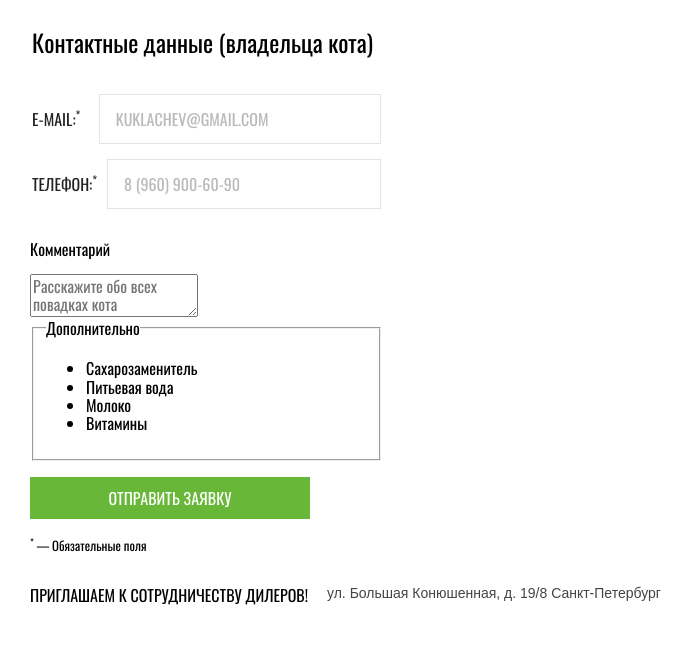
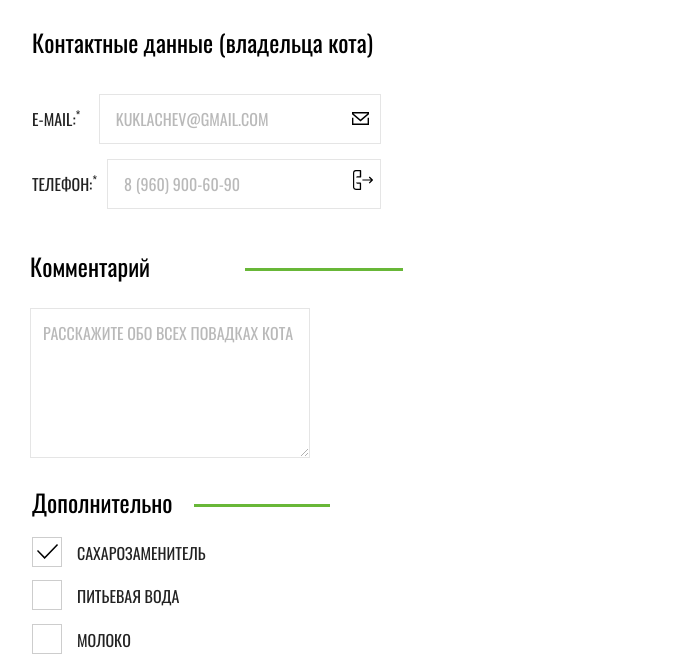
Before and after one commit to MikhailBobrov/1093505-cat-energy-18, a website: page source/form.html in a window 1280 px wide. Shown: the part 778-1445 px from the top of the page, without its empty margins (0-694 px from the left). Drawn offline with nearby package versions, Linux system fonts and the light colour scheme; files that its build step writes are made by us from their sources.

Commit message:
сделал чекбоксы

```diff
--- a/source/form.html
+++ b/source/form.html
@@ -78,13 +78,15 @@
             <fieldset class="form-contacts__list">
               <legend class="form-contacts__data form-contacts__data--greenline">Контактные данные (владельца кота)</legend>
                 <ul class="form-contacts__wrapper">
-                  <li class="form-contacts__point">
+                  <li class="form-contacts__point form-contacts__point--email">
                     <label class="form-contacts__label form-contacts__label--email" for="email-login">E-mail:<sup>*</sup></label>
-                    <input class="form-contacts__input" id="email-login" type="email" name="email" placeholder="kuklachev@gmail.com" required>
+                    <input class="form-contacts__input form-contacts__input--email" id="email-login" type="email" name="email" placeholder="kuklachev@gmail.com" required>
+                      <svg class="form-contacts__svg1" width="17" height="13"><path d="M15.6 11.6H1.4V5.8H0V13h17V5.8h-1.4v5.8zM0 0v2.3l8.5 7.1L17 2.3V0H0zm15.6 1.6L8.5 7.5 1.4 1.6v-.2h14.2v.2z"/></svg>
                   </li>
-                  <li class="form-contacts__point">
+                  <li class="form-contacts__point form-contacts__point--tel">
                     <label class="form-contacts__label form-contacts__label--tel" for="tel">Телефон:<sup>*</sup></label>
                     <input class="form-contacts__input" id="tel" type="tel" name="tel" pattern="[0-9]{1}-[0-9]{3}-[0-9]{3}" placeholder="8 (960) 900-60-90" required>
+                      <svg class="form-contacts__svg2" width="20" height="20"><path d="M17.9 9.4H9.4v1.2h8.5l-2.1 2.1.9.9 3.1-3.1c.2-.2.2-.6 0-.9l-3.1-3.1-.9.9 2.1 2zM8.1 19.4v-6.2c0-.3-.3-.6-.6-.6H3.1c0 .7.6 1.2 1.2 1.2h2.5v5H3.1c-1 .1-1.8-.7-1.9-1.7v-14c0-1 .8-1.8 1.7-1.8H6.8v5H4.4c-.7 0-1.2.6-1.2 1.2h4.4c.3 0 .6-.3.6-.6V.6C8.1.3 7.8 0 7.5 0H3.1A3 3 0 000 2.9V16.8a2.9 2.9 0 002.9 3.1H7.5c.3.1.6-.2.6-.5z"/></svg>
                   </li>
                 </ul>
             </fieldset>
@@ -102,19 +104,19 @@
                 <ul class="additionally__list">
                   <li class="additionally__item">
                     <input class="visually-hidden" id="sugarfree" name="sugarfee" type="checkbox" checked aria-label="Сахарозаменитель">
-                    <label for="sugarfree">Сахарозаменитель</label>
+                    <label class="additionally__point" for="sugarfree">Сахарозаменитель</label>
                   </li>
                   <li class="additionally__item">
                     <input class="visually-hidden" id="water" name="water" type="checkbox" aria-label="Питьевая вода">
-                    <label for="water">Питьевая вода</label>
+                    <label class="additionally__point" for="water">Питьевая вода</label>
                   </li>
                   <li class="additionally__item">
                     <input class="visually-hidden" id="milk" name="milk" type="checkbox" aria-label="Молоко">
-                    <label for="water">Молоко</label>
+                    <label class="additionally__point" for="water">Молоко</label>
                   </li>
                   <li class="additionally__item">
                     <input class="visually-hidden" id="vitamins" name="vitamins" type="checkbox" aria-label="Витамины">
-                    <label for="vitamins">Витамины</label>
+                    <label class="additionally__point" for="vitamins">Витамины</label>
                   </li>
                 </ul>
             </fieldset>
--- /dev/null
+++ b/source/sass/blocks/additionally.scss
@@ -0,0 +1,68 @@
+.additionally__wrapper {
+  padding: 0;
+  border: none;
+}
+
+.additionally__list {
+  @include reset;
+}
+
+.additionally__item {
+  margin-bottom: 25px;
+}
+
+.additionally__text {
+  position: relative;
+  padding-bottom: 30px;
+  font-size: 24px;
+  font-weight: 400;
+  line-height: 24px;
+}
+
+.additionally__text--greenline::after {
+  content: "";
+  position: absolute;
+  top: 14px;
+  left: 162px;
+  width: 136px;
+  height: 3px;
+  background-color: #68b738;
+}
+
+.additionally__point {
+  position: relative;
+  padding-left: 45px;
+  color: #222222;
+  font-size: 16px;
+  font-weight: 400;
+  line-height: 18px;
+  text-transform: uppercase;
+}
+
+.additionally__point::before {
+  content: "";
+  position: absolute;
+  left: 0;
+  top: -4px;
+  width: 30px;
+  height: 30px;
+  border: 1px solid #cdcdcd;
+}
+
+.additionally__point::after {
+  content: "";
+  position: absolute;
+  left: 5px;
+  width: 21px;
+  height: 16px;
+  //background-image: url("../img/icon-tick.svg");
+  //background-repeat: no-repeat;
+}
+
+.additionally__item input[type="checkbox"]:checked + .additionally__point::after {
+  left: 5px;
+  width: 21px;
+  height: 16px;
+  background-image: url("../img/icon-tick.svg");
+  background-repeat: no-repeat;
+}
--- /dev/null
+++ b/source/sass/blocks/form-comments.scss
@@ -0,0 +1,34 @@
+.form-comments__text {
+  position: relative;
+  margin-top: 30px;
+  margin-bottom: 30px;
+  font-size: 24px;
+  font-weight: 400;
+  line-height: 24px;
+}
+
+.form-comments__text--greenline::after {
+  content: "";
+  position: absolute;
+  top: 14px;
+  right: -20px;
+  width: 158px;
+  height: 3px;
+  background-color: #68b738;
+}
+
+.form-comments__textarea {
+  padding-top: 15px;
+  padding-right: 12px;
+  padding-left: 12px;
+  margin-bottom: 30px;
+  color: #444444;
+  font-size: 16px;
+  font-weight: 400;
+  line-height: 18px;
+  text-transform: uppercase;
+  width: 280px;
+  min-height: 150px;
+  border: 1px solid #cdcdcd;
+  opacity: 0.5;
+}
--- a/source/sass/blocks/form-contacts.scss
+++ b/source/sass/blocks/form-contacts.scss
@@ -19,6 +19,32 @@
   display: flex;
   flex-direction: row;
   align-items: baseline;
+}
+
+.form-contacts__point--email {
+  position: relative;
+}
+
+.form-contacts__svg1 {
+  content: "";
+  position: absolute;
+  right: 12px;
+  bottom: 34px;
+  width: 17px;
+  height: 13px;
+}
+
+.form-contacts__point--tel {
+  position: relative;
+}
+
+.form-contacts__svg2 {
+  content: "";
+  position: absolute;
+  right: 8px;
+  bottom: 34px;
+  width: 20px;
+  height: 20px;
 }
 
 .form-contacts__label {
--- a/source/sass/blocks/form-radio.scss
+++ b/source/sass/blocks/form-radio.scss
@@ -21,7 +21,7 @@
   content: "";
   position: absolute;
   left: -40px;
-  bottom: -1px;
+  bottom: -3px;
   width: 30px;
   height: 30px;
   border: 1px solid #cdcdcd;
@@ -31,6 +31,7 @@
 .radio-item__style::after {
   content: "";
   position: absolute;
+  top: 6px;
   bottom: 8px;
   width: 12px;
   height: 12px;
--- a/source/sass/style.scss
+++ b/source/sass/style.scss
@@ -21,3 +21,5 @@
 @import "blocks/form-list";
 @import "blocks/form-radio";
 @import "blocks/form-contacts";
+@import "blocks/form-comments";
+@import "blocks/additionally";
```
